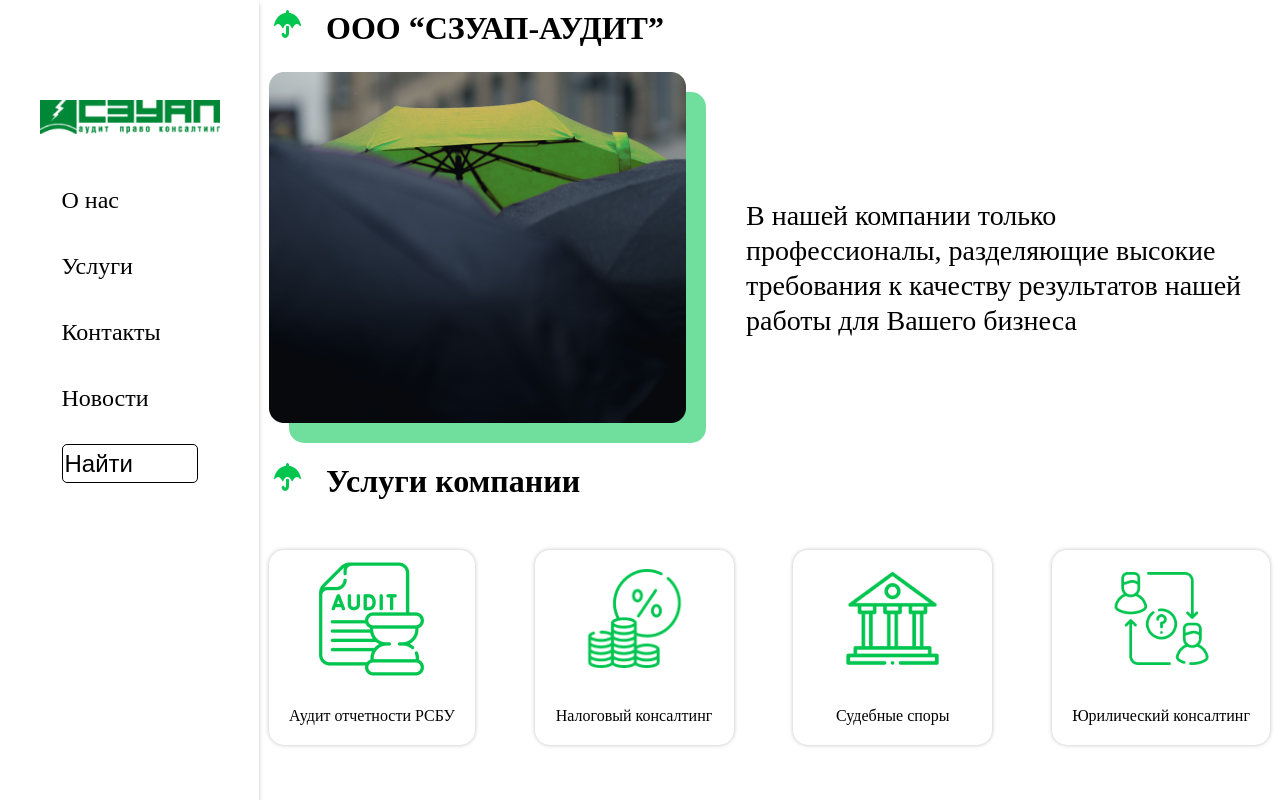
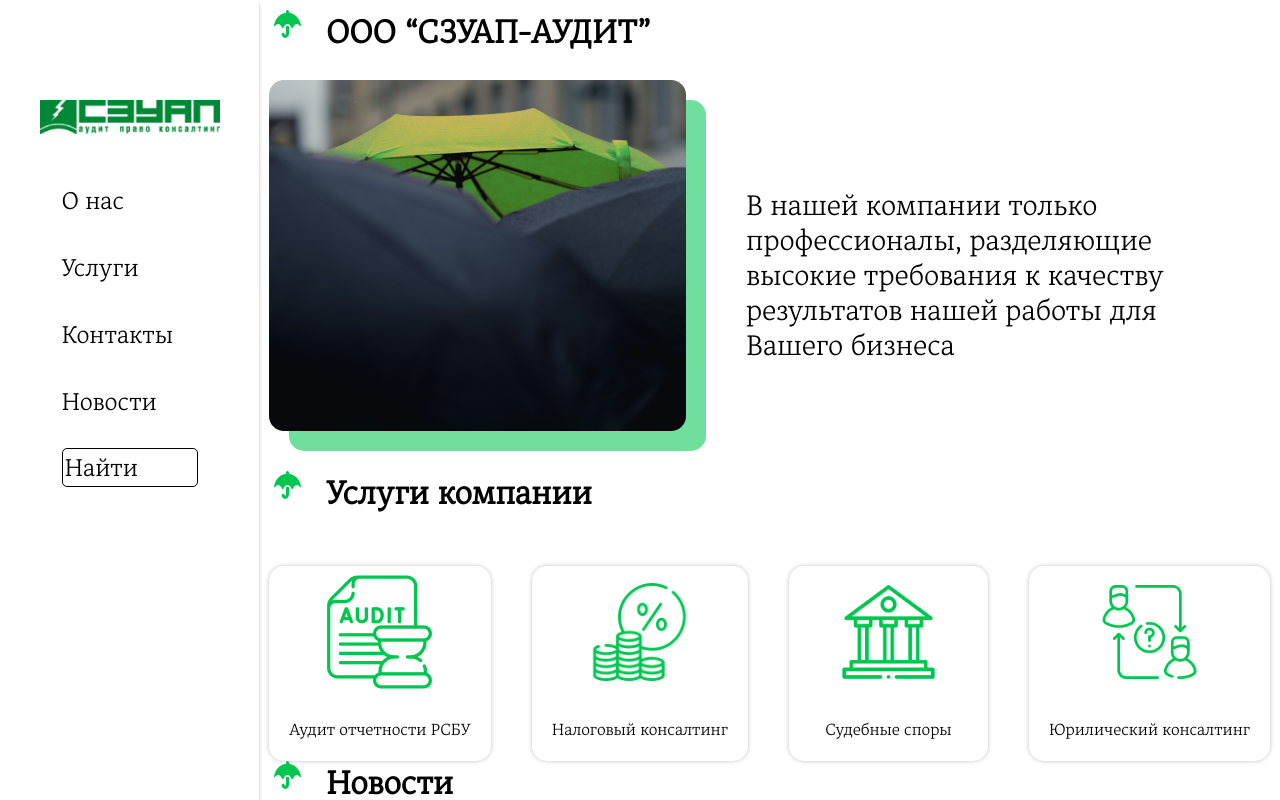
Before and after one commit to Pechenuca/SZUAPsite, a Vue app in the folder frontend/: page / in a window 1280 px wide. Built offline with nearby package versions, Linux system fonts and the light colour scheme.

Commit message:
added short news

```diff
--- a/frontend/src/App.vue
+++ b/frontend/src/App.vue
@@ -8,6 +8,7 @@
 <script>
   import MainPage from "@/views/MainPage.vue";
   import NavBar from "@/components/NavBar.vue";
+
   export default {
     components: {NavBar, MainPage}
   }
@@ -31,4 +32,15 @@
       display: flex;
       height: 100vh;
   }
+
+
+  @font-face {
+    font-family: "AlkesLight";
+    src: local("AlkesLight"), url(./fonts/AlkesLight.TTF) format("truetype");
+  }
+
+  h1, h2, h3, h4, h5, h6, p, a {
+    font-family: AlkesLight
+  }
+
 </style>
--- a/frontend/src/components/MainPage/NewsShort.vue
+++ b/frontend/src/components/MainPage/NewsShort.vue
@@ -1,13 +1,60 @@
 <template>
-
+    <div class="news-short">
+      <img :src="img" />
+      <div class="news-text">
+        <h3>{{label}}</h3>
+        <p>{{description}}</p>
+      </div>
+    </div>
 </template>
 
 <script>
   export default {
-    name: "News"
+    name: "NewsShort",
+    props: {
+      img: {
+        type: String,
+        default: ''
+      },
+      label: {
+        type: String,
+        default: ''
+      },
+      description: {
+        type: String,
+        default: '',
+      }
+    }
   }
 </script>
 
-<style scoped>
+<style>
+  .news-short {
+    width: 304px;
+    height: 422px;
+    background: #FFFFFF;
+    box-shadow: 0px 0px 4px rgba(0, 0, 0, 0.25);
+    border-radius: 15px;
+  }
 
+  .news-short img {
+    width: 304px;
+    height: 169px;
+    border-radius: 15px 15px 0px 0px;
+  }
+
+  .news-text p, h3 {
+    padding: 10px;
+    margin: 0px;
+  }
+
+  .news-short h3 {
+    font-size: 24px;
+    line-height: 35px;
+  }
+
+  .news-short p {
+    font-size: 18px;
+    line-height: 26px;
+  }
 </style>
--- a/frontend/src/components/SearchBox.vue
+++ b/frontend/src/components/SearchBox.vue
@@ -27,11 +27,13 @@
   }
   ::placeholder {
     color: black;
+    font-family: AlkesLight;
     font-style: normal;
     font-size: 24px;
     line-height: 35px;
   }
   .search-input:focus {
+    font-family: AlkesLight;
     font-style: normal;
     font-size: 24px;
     line-height: 35px;
--- a/frontend/src/views/MainPage.vue
+++ b/frontend/src/views/MainPage.vue
@@ -2,17 +2,20 @@
     <div class="main-block">
         <ImageTextBlock :description="aboutBlockDescription" :isImageAlignLeft="true" />
         <Services />
+        <News />
     </div>
 </template>
 
 <script>
   import ImageTextBlock from "@/views/ImageTextBlock";
   import Services from "@/views/Services";
+  import News from "@/views/News";
   export default {
     name: "MainPage",
     components: {
       ImageTextBlock,
-      Services
+      Services,
+      News
     },
     setup() {
       return {
--- /dev/null
+++ b/frontend/src/views/News.vue
@@ -0,0 +1,65 @@
+<template>
+  <div>
+    <TitleBlock label="Новости" />
+    <div class="news-short-block-wrapper">
+        <NewsShort
+          v-for="(item) in newsShortData" :key="item.label"
+          :label="item.label"
+          :description="item.description"
+          :img="item.image"
+        />
+    </div>
+  </div>
+</template>
+
+<script>
+  import TitleBlock from "@/components/MainPage/TitleBlock.vue"
+  import NewsShort from "@/components/MainPage/NewsShort.vue"
+  import imgPreview from "@/assets/testNewsShortImg.jpg"
+
+  export default {
+    name: "News",
+    components: {TitleBlock, NewsShort},
+    setup() {
+      return {
+        newsShortData: [
+          {
+            image: imgPreview,
+            label: "Hello world",
+            description: "test test test test test test test test test test test test test test test test test test test test test test test test test test test test test test test testtest test test test test test test test test test test test test test test testtest test test test test test test test test test test test test test test test"
+          },
+          {
+            image: imgPreview,
+            label: "Hello world",
+            description: "test test test test test test test test test test test test test test test test "
+          },
+          {
+            image: imgPreview,
+            label: "Hello world",
+            description: "test test test test test test test test test test test test test test test test "
+          }
+        ]
+      }
+    },
+    created() {
+        this.newsShortData.forEach(el => {
+          if (el.description.length >= 250) {
+            let slicedDescription = el.description.slice(0, 250) + '...'
+            el.description = slicedDescription
+          }
+        })
+      }
+
+  }
+</script>
+
+<style>
+  .news-short-block-wrapper {
+    max-width: 1200px;
+    margin-left: auto;
+    margin-right: auto;
+    display: flex;
+    flex-direction: row;
+    justify-content: space-between;
+  }
+</style>
```
Also changed, not shown: frontend/src/assets/testNewsShortImg.jpg (added).
